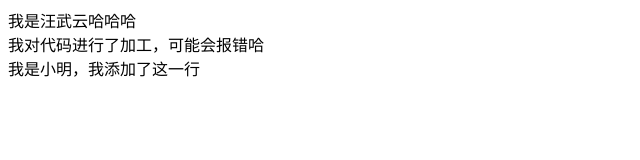
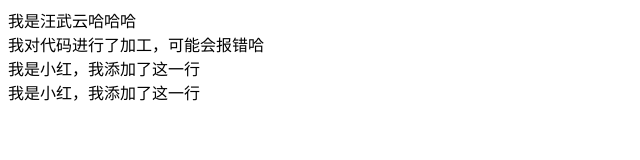
Before and after one commit to TongWang233/MyfirtGitTest, a plain HTML site: page index.html in a window 1280 px wide. Shown: the whole page, without its empty margins (0-640 px from the left). Drawn offline with Linux system fonts and the light colour scheme.

Commit message:
我是小红我又添加了这一行

```diff
--- a/index.html
+++ b/index.html
@@ -6,6 +6,8 @@
 <body>
 <div>我是汪武云哈哈哈</div>
 <div>我对代码进行了加工，可能会报错哈</div>
-<div>我是小明，我添加了这一行</div>
+<div>我是小红，我添加了这一行</div>
+<div>我是小红，我添加了这一行</div>
+
 </body>
 </html>
```
